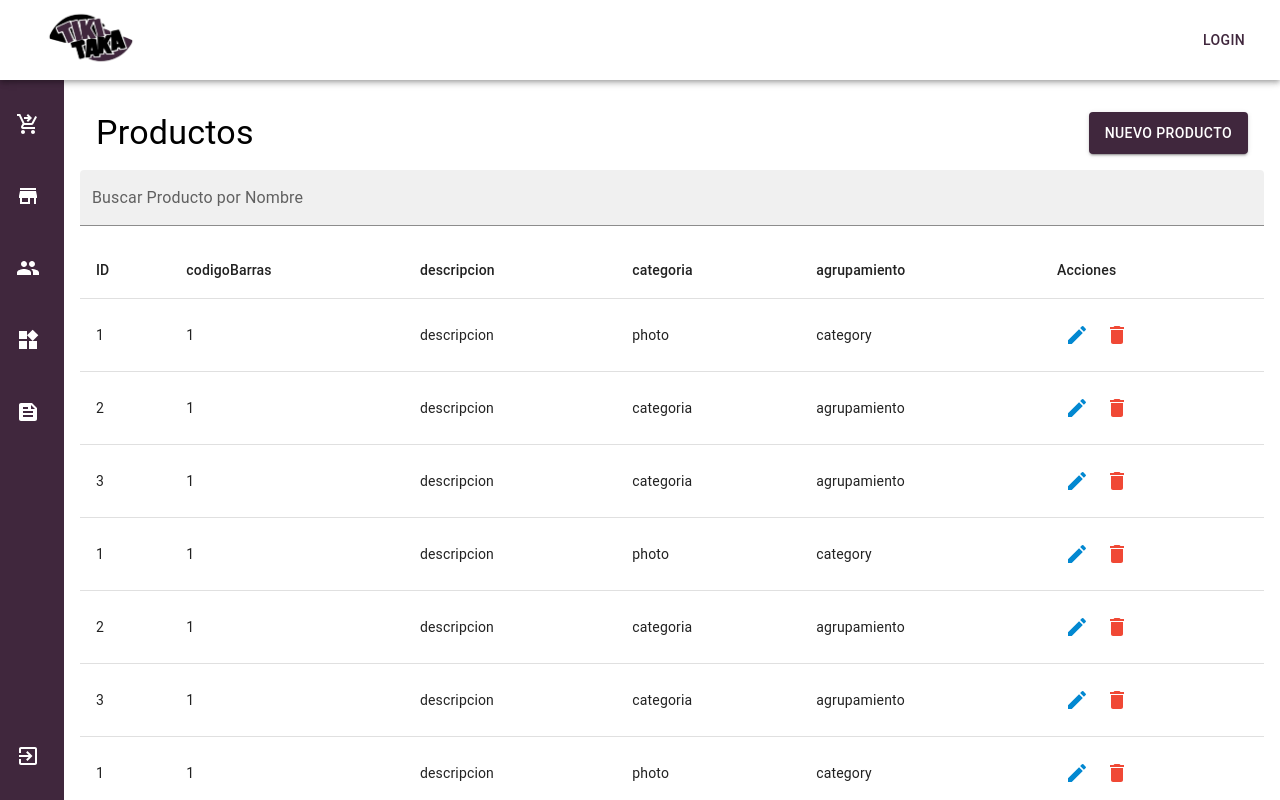
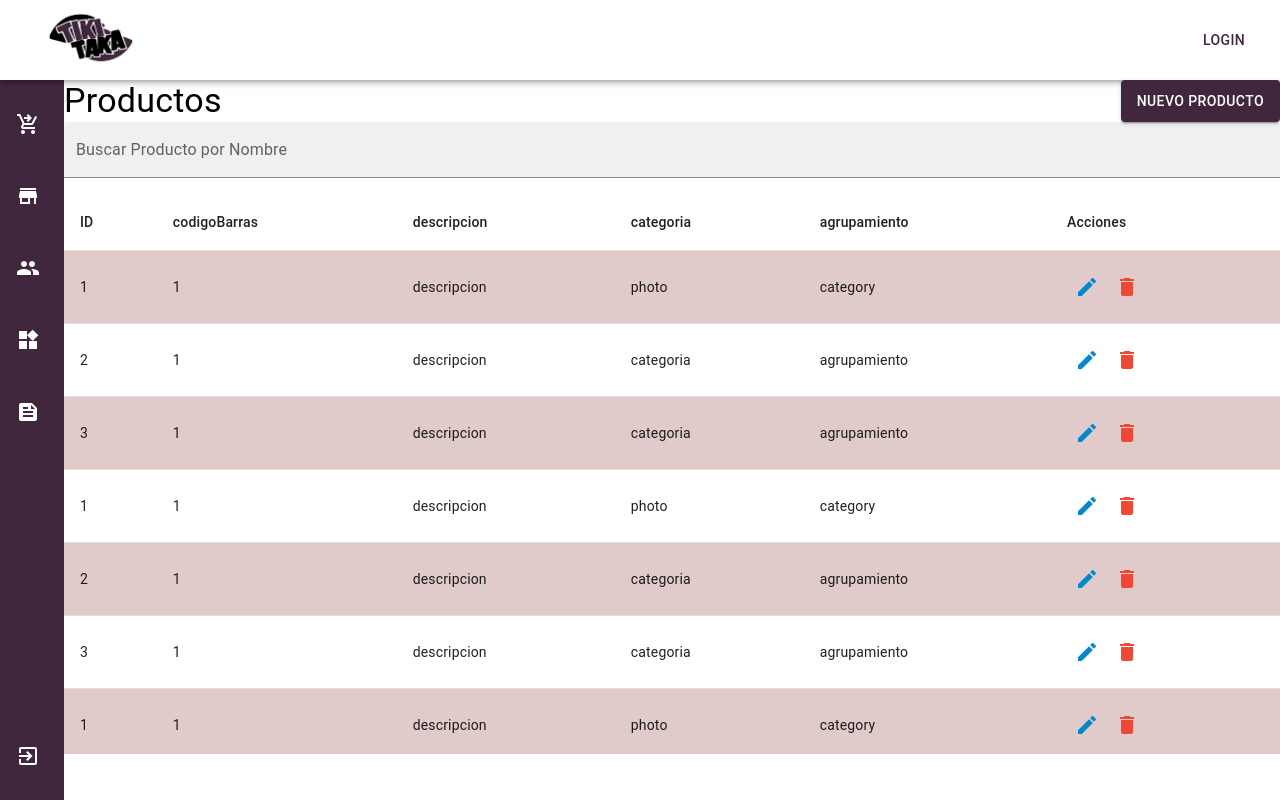
Before and after one commit to Diego582/gestion-stock-front, a React (Vite) app: page /productos in a window 1280 px wide. Shown: the top 800 px of the page. Built offline with nearby package versions, Linux system fonts and the light colour scheme.

Commit message:
products (#11)

```diff
--- a/src/components/TableProductos.jsx
+++ b/src/components/TableProductos.jsx
@@ -128,8 +128,8 @@ export default function TableProductos() {
   return (
     <>
       {data && data.length > 0 ? (
-        <TableContainer sx={{ height: "100%" }}>
-          <Table>
+        <TableContainer sx={{ height: "70vh" }}>
+          <Table stickyHeader>
             <TableHead>
               <TableRow>
                 {columns.map((column, index) => {
@@ -142,6 +142,7 @@ export default function TableProductos() {
                 <TableRow
                   sx={{
                     borderRadius: "10px",
+                    backgroundColor: index % 2 === 0 ? "rgba(157, 85, 82, 0.3)" : "white",
                   }}
                   key={index}
                 >
--- a/src/pages/Products.jsx
+++ b/src/pages/Products.jsx
@@ -10,8 +10,8 @@ const Products = () => {
     <Box
       sx={{
         justifyContent: "space-between",
-        m: 2,
         width: "100%",
+        height: "90vh",
       }}
     >
       <Box
@@ -19,8 +19,7 @@ const Products = () => {
           display: "flex",
           justifyContent: "space-between",
           flexWrap: "wrap",
-          m: 1,
-          p: 1,
+
         }}
       >
         <Typography variant="h4">Productos</Typography>
```
